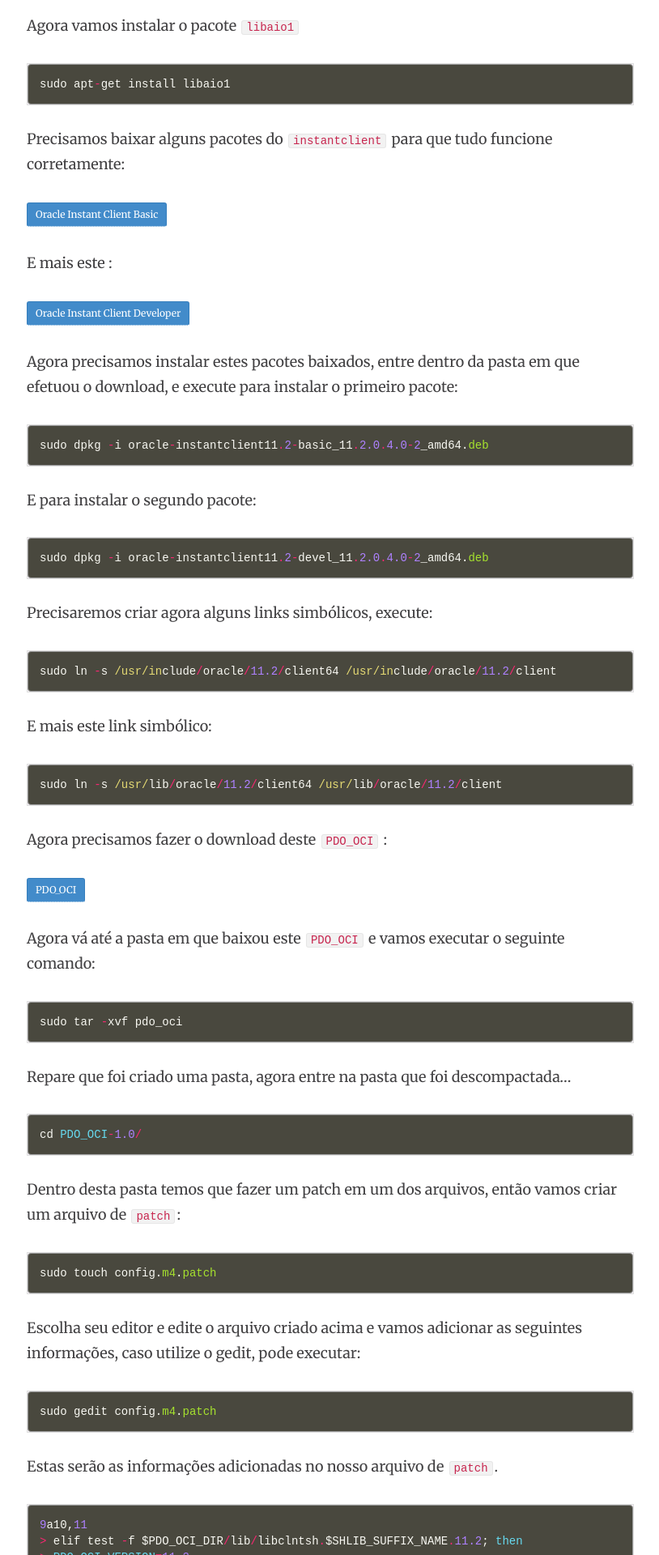
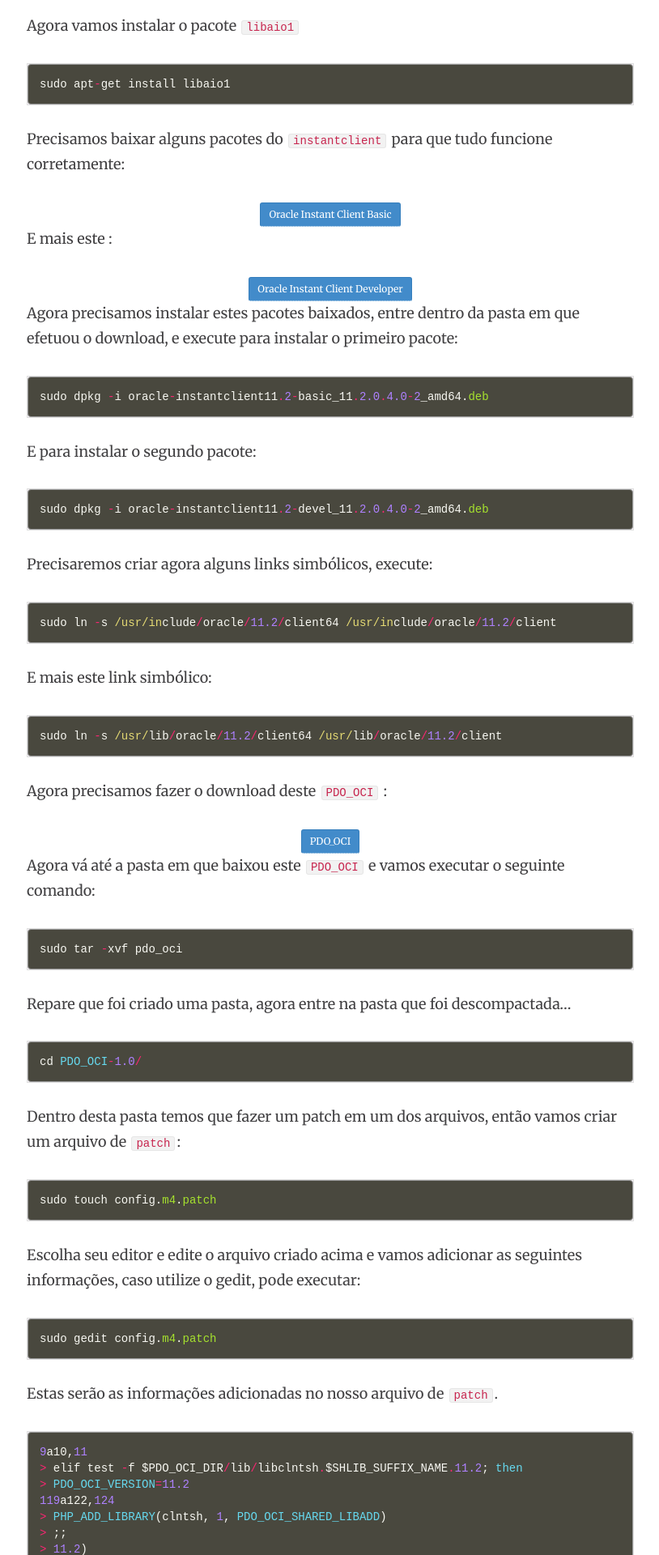
Before and after one commit to jhoemrs/old_theme, a Jekyll site: the page built from _posts/2016-04-02-pdooci.md, in a window 1280 px wide. Shown: the part 1380-3300 px from the top of the page at 81% size, without its empty margins (232-1046 px from the left). Built offline with Jekyll 4.4.1, drawn with Linux system fonts in a browser that asks for light colours; nearby versions of some CDN libraries; comment, search, counter and statistics services are not loaded.

Commit message:
Div Center.

```diff
--- a/_posts/2016-04-02-pdooci.md
+++ b/_posts/2016-04-02-pdooci.md
@@ -31,12 +31,15 @@ sudo apt-get install libaio1
 
 Precisamos baixar alguns pacotes do `instantclient` para que tudo funcione corretamente:
 
+<div class="text-center">
 <a href="http://jhoemrs.github.io/arquivos/pdooci/oracle-instantclient11.2-basic_11.2.0.4.0-2_amd64.deb" class="btn btn-primary btn-sm">Oracle Instant Client Basic</a>
+</div>
 
 E mais este :
 
+<div class="text-center">
 <a href="http://jhoemrs.github.io/arquivos/pdooci/oracle-instantclient11.2-devel_11.2.0.4.0-2_amd64.deb" class="btn btn-primary btn-sm">Oracle Instant Client Developer</a>
-
+</div>
 Agora precisamos instalar estes pacotes baixados, entre dentro da pasta em que efetuou o download, e execute para instalar o primeiro pacote:
 
 {% highlight ruby %}
@@ -60,9 +63,9 @@ sudo ln -s /usr/lib/oracle/11.2/client64 /usr/lib/oracle/11.2/client
 {% endhighlight %}
 
 Agora precisamos fazer o download deste `PDO_OCI` :
-
+<div class="text-center">
 <a href="http://jhoemrs.github.io/arquivos/pdooci/pdo_oci" class="btn btn-primary btn-sm">PDO_OCI</a>
-
+</div>
 Agora vá até a pasta em que baixou este `PDO_OCI` e vamos executar o seguinte comando:
 {% highlight ruby %}
 sudo tar -xvf pdo_oci
```
